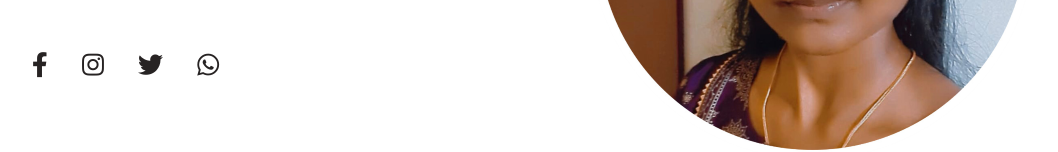
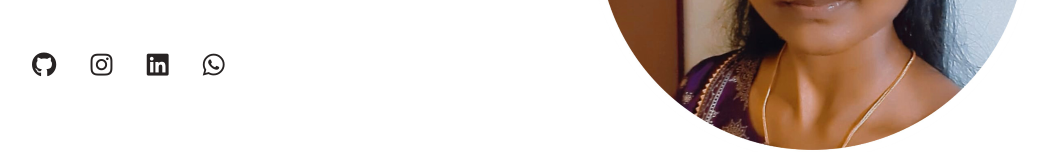
Before and after one commit to Theresa-Angel/digital-portfolio, a plain HTML site: page index.html in a window 1280 px wide. Shown: the part 489-641 px from the top of the page, without its empty margins (168-1226 px from the left). Drawn offline with nearby package versions, Linux system fonts and the light colour scheme.

Commit message:
Update index.html

```diff
--- a/index.html
+++ b/index.html
@@ -36,9 +36,9 @@
             </div>
             <a href="#" class="btn" data-aos="zoom-out" data-aos-duration="1000" data-aos-delay="1000">See My Work</a>
             <div class="media-icons">
-                <a href="#" data-aos="fade-in" data-aos-duration="1000" data-aos-delay="1200"><i class="fab fa-facebook-f"></i></a>
+                <a href="#" data-aos="fade-in" data-aos-duration="1000" data-aos-delay="1200"><i class="fab fa-github"></i></a>
                 <a href="#" data-aos="fade-in" data-aos-duration="1000" data-aos-delay="1300"><i class="fab fa-instagram"></i></a>
-                <a href="#" data-aos="fade-in" data-aos-duration="1000" data-aos-delay="1400"><i class="fab fa-twitter"></i></a>
+                <a href="#" data-aos="fade-in" data-aos-duration="1000" data-aos-delay="1400"><i class="fab fa-linkedin"></i></a>
                 <a href="#" data-aos="fade-in" data-aos-duration="1000" data-aos-delay="1500"><i class="fab fa-whatsapp"></i></a>
             </div>
         </div>
```
